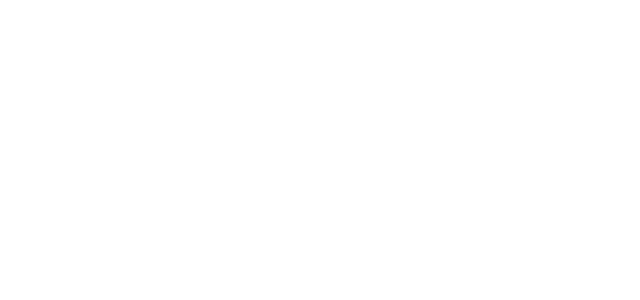
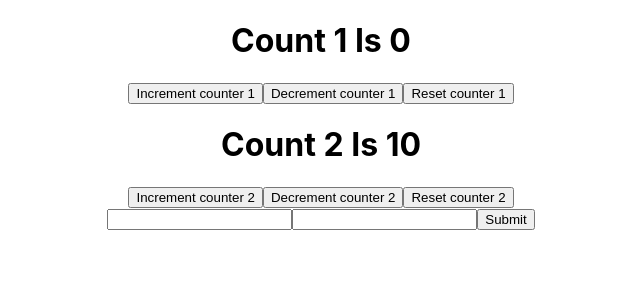
Before and after one commit to kingravi17/ReactHooks, a React (Create React App) app: page / in a window 1280 px wide. Shown: the top 300 px of the page, without its empty margins (319-959 px from the left). Built offline with nearby package versions, Linux system fonts and the light colour scheme.

Commit message:
Custom hooksuseInput and useCounter hook

```diff
--- a/src/App.js
+++ b/src/App.js
@@ -19,6 +19,8 @@ import DataFetchingAndUpdateWithReducer from './DataFetchingAndUpdateWithReducer
 import UseRefHook from './UseRefHook';
 import CallBackParent from './callBackHook/CallBackParent';
 import UseMemo from './UseMemo';
+import AddCustomHooks from './customHooks/AddCustomHooks';
+import InputCustomHookExample from './customHooks/InputCustomHookExample';
 
 function App() {
   const [isLoggedIn, updateLogin] = useState(false)
@@ -70,7 +72,8 @@ function App() {
     {/* Uncomment for use callback and usememo hook
     <UseMemo/>
     <CallBackParent/>  */}
-
+    <AddCustomHooks/>
+    <InputCustomHookExample/>
 
 
     </div>
--- /dev/null
+++ b/src/customHooks/AddCustomHooks.js
@@ -0,0 +1,25 @@
+import React from 'react'
+import useCouterHook from './useCouterHook'
+import useInput from './useInput'
+
+function AddCustomHooks() {
+    const [count, increment, decrement, reset] =  useCouterHook(0)
+    const [count2, increment2, decrement2, reset2] =  useCouterHook(10)
+
+  return (
+    <>
+        <h1>Count 1 Is {count} </h1>
+        <button onClick={increment}>Increment counter 1</button>
+        <button onClick={decrement}>Decrement counter 1</button>
+        <button onClick={reset}>Reset counter 1</button>
+
+        <h1>Count 2 Is {count2} </h1>
+        <button onClick={increment2}>Increment counter 2</button>
+        <button onClick={decrement2}>Decrement counter 2</button>
+        <button onClick={reset2}>Reset counter 2</button>
+
+    </>
+  )
+}
+
+export default AddCustomHooks
--- /dev/null
+++ b/src/customHooks/InputCustomHookExample.js
@@ -0,0 +1,25 @@
+import React from 'react'
+import useInput from './useInput'
+
+function InputCustomHookExample() {
+    const [fName, bind, resetfName] = useInput('')
+    const [lName, bind2, resetlName] = useInput('')
+
+    const submitHandler = (e) => {
+        e.preventDefault()
+        alert("Hello " + fName + " " + lName)
+        resetfName()
+        resetlName()
+    }
+  return (
+    <>
+        <form onSubmit={e => submitHandler(e)}>
+            <input {...bind}/>
+            <input {...bind2}/>
+            <button type="submit">Submit</button>
+        </form>
+    </>
+  )
+}
+
+export default InputCustomHookExample
--- /dev/null
+++ b/src/customHooks/useCouterHook.js
@@ -0,0 +1,22 @@
+import {useState} from 'react'
+
+function useCouterHook(initialCount) {
+    const [count, setCounter] = useState(initialCount)
+
+    const increment = () => {
+        setCounter(count => count+1)
+    }
+
+    const decrement = () => {
+        setCounter(count => count-1)
+    }
+
+    const reset = () => {
+        setCounter(initialCount)
+    }
+
+    return [count, increment, decrement, reset]
+
+}
+
+export default useCouterHook
--- /dev/null
+++ b/src/customHooks/useInput.js
@@ -0,0 +1,17 @@
+import React, { useState } from 'react'
+
+function useInput(initialValue) {
+    const [value, setValue] = useState(initialValue)
+
+    const reset = () => {
+        setValue(initialValue)
+    }
+
+    const bind = {
+        value,
+        onChange : (e) => setValue(e.target.value)
+    }
+    return [value, bind, reset]
+}
+
+export default useInput
```
